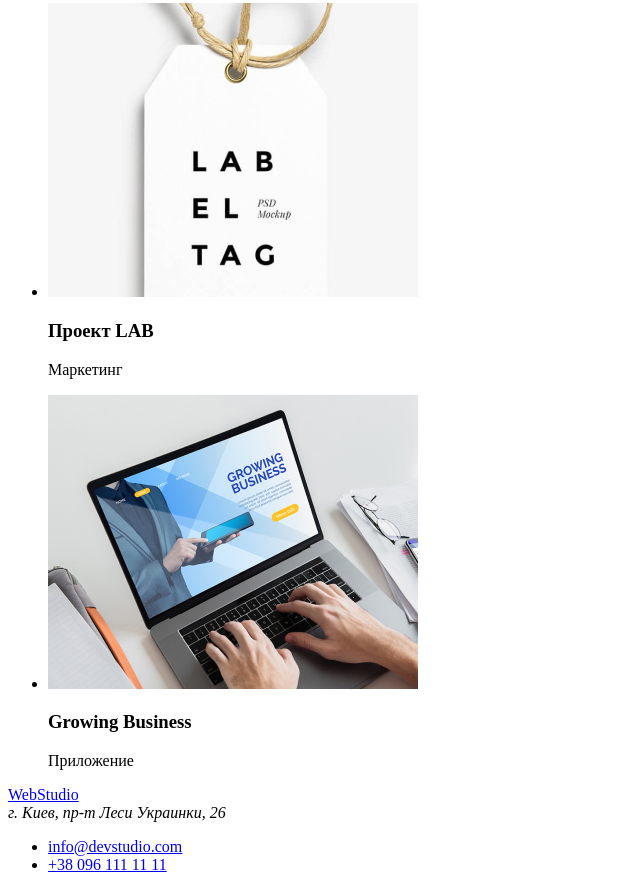
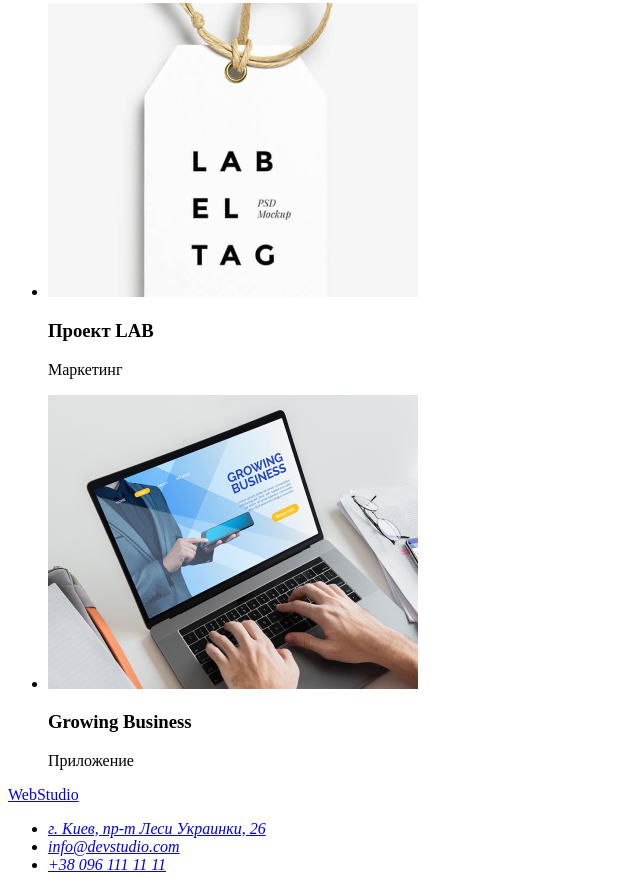
Before and after one commit to yzja85/goit-markup-hw-02, a plain HTML site: page portfolio.html in a window 1280 px wide. Shown: the part 3022-3912 px from the top of the page, without its empty margins (0-640 px from the left). Drawn offline with Linux system fonts and the light colour scheme.

Commit message:
дз2
исправил адрес

```diff
--- a/portfolio.html
+++ b/portfolio.html
@@ -106,13 +106,12 @@
     <footer>
         <a href="./index.html">WebStudio</a>
         <address>
-            г. Киев, пр-т Леси Украинки, 26
+            <ul>
+                <li><a href="https://goo.gl/maps/XvD9XZvy2aRC84E2A">г. Киев, пр-т Леси Украинки, 26</a></li>
+                <li><a href="mailto:info@devstudio.com">info@devstudio.com</a></li>
+                <li><a href="tel:+380961111111">+38 096 111 11 11</a></li>
+            </ul>
         </address>
-        <ul>
-            <li><a href="mailto:info@devstudio.com">info@devstudio.com</a></li>
-            <li><a href="tel:+380961111111">+38 096 111 11 11</a></li>
-        </ul>
-
     </footer>
 </body>
 </html>
```
